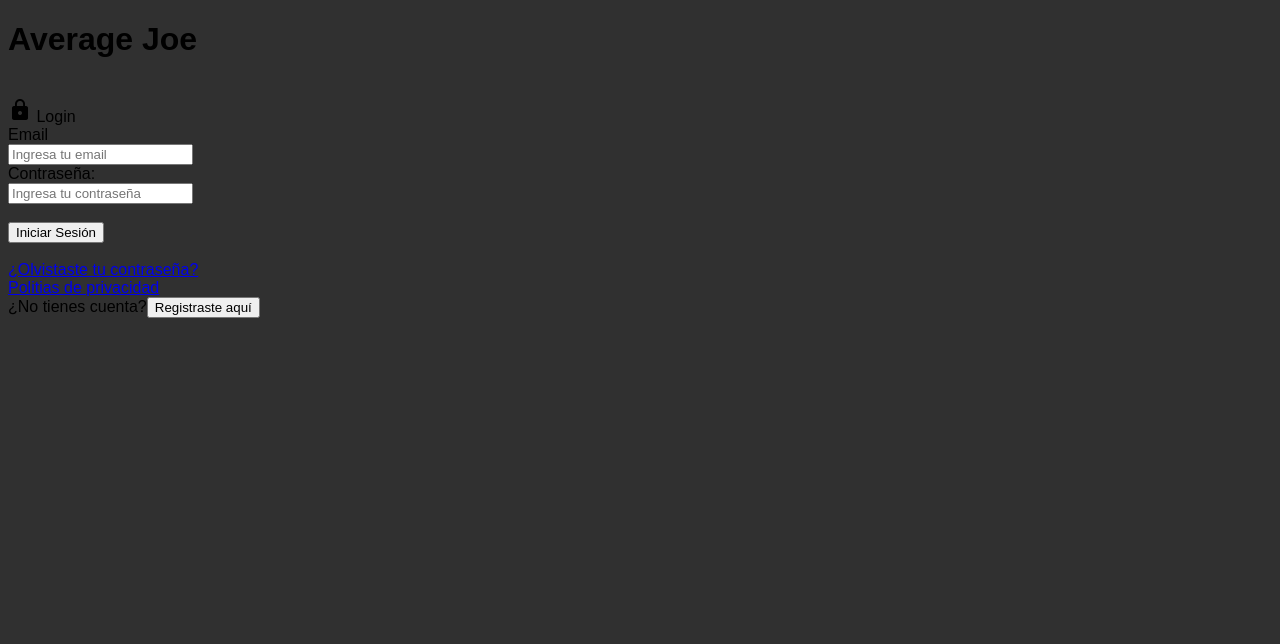
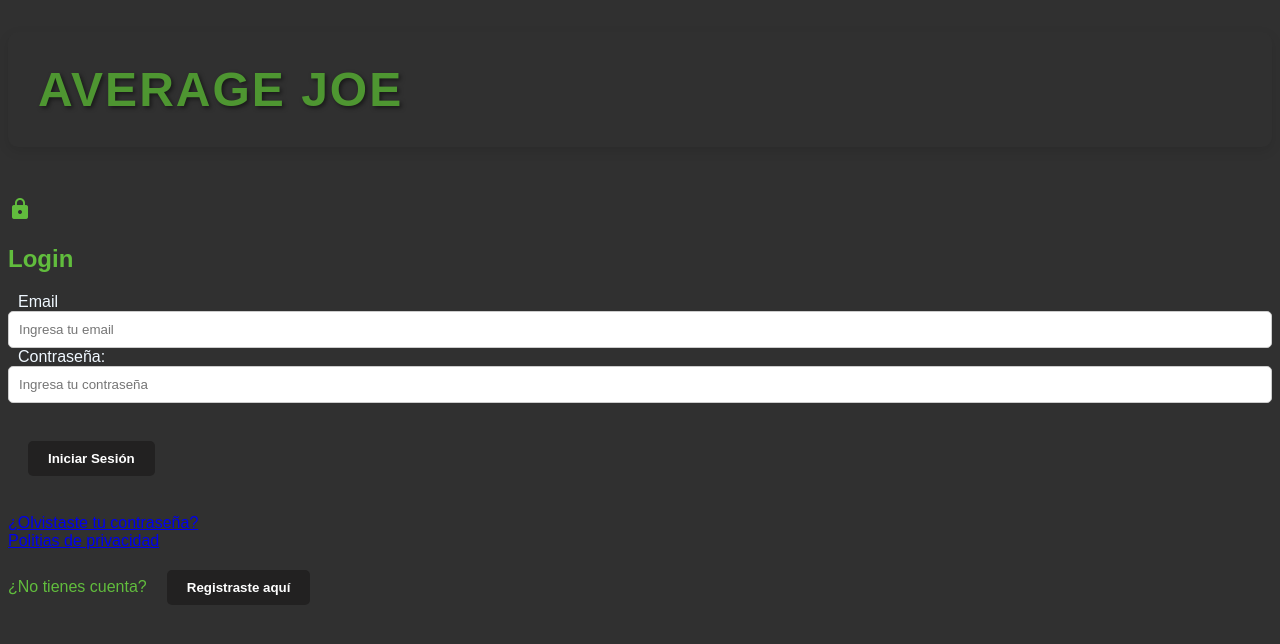
Before and after one commit to SirNicoGonza/Frontend_Gimnasio_Average_Joe, a React (Vite) app: page /login in a window 1280 px wide. Shown: the top 644 px of the page. Built offline with nearby package versions, Linux system fonts and the light colour scheme; no server answers.

Commit message:
Cambios provisorio

```diff
--- /dev/null
+++ b/src/components/Estilo.css
@@ -0,0 +1,76 @@
+.gymname {
+    display: flex;
+    flex-direction: column;
+    align-items: center;
+    justify-content: center;
+    flex-direction: column;
+    align-items: flex-start;
+    gap: 20px;
+    background-color: #303030;
+    padding: 30px;
+    border-radius: 10px;
+    box-shadow: 0 4px 12px rgba(0, 0, 0, 0.1);
+    font-family: 'Bebas Neue', sans-serif;
+    font-size: 3rem;
+    color: #4e9631;
+    letter-spacing: 2px;
+    text-transform: uppercase;
+    text-shadow: 2px 2px 4px rgba(0, 0, 0, 0.5);
+  }
+
+.form-container{
+    display: flex;
+    flex-direction: column;
+    align-items: center;
+    justify-content: center;
+    flex-direction: column;
+    gap: 20px;
+    background-color: #303030;
+    padding: 30px;
+    border: #61bd3d;
+}
+
+.titlenormal {
+    font-size: 1rem;
+    color: #61bd3d;
+}
+
+label {
+    font-size:  1rem;
+    padding: auto;
+    margin: 10px;
+    color:aliceblue;
+}
+
+input {
+    padding: 10px;
+    width: 100%;
+    border: 1px solid #ccc;
+    border-radius: 5px;
+    transition: border-color 0.3s ease; /* Transición para el color del borde */
+    box-sizing: border-box;
+
+}
+
+input:focus {
+    outline: none;
+    background-color: #f0f0f0;
+    border: 1px solid #ccc;
+    border-color: #007bff
+}
+
+.btn1{
+    background-color:  #222121;
+    color: white;
+    border: none;
+    padding: 10px 20px;
+    margin: 20px;
+    border-radius: 5px;
+    cursor: pointer;
+    font-weight: bold;
+    transition: background-color 0.3s ease;
+}
+
+.btn1:hover {
+     background-color: #3a6f25;
+}
--- a/src/components/Login.jsx
+++ b/src/components/Login.jsx
@@ -4,6 +4,7 @@ import { useNavigate, useLocation } from 'react-router-dom';
 import useFetch from '../hooks/useFetch';
 import { useAuth } from '../contexts/AuthContext';
 import { Link } from 'react-router-dom';
+import './Estilo.css'
 
 function Login() {
 	const [email, setEmail] = useState('');
@@ -12,9 +13,10 @@ function Login() {
 	const [errorMensaje, setErrorMensaje] = useState('');
 
 	const [{ data, error, isLoading }, doFetch] = useFetch(
-		`${import.meta.env.VITE_API_URL}/user/login/`,
+		`http://127.0.0.1:5000/user/login`,
 		{
 			method: 'POST',
+			mode: 'cors',
 			body: JSON.stringify({
 				email: email,
 				password: password,
@@ -54,22 +56,24 @@ function Login() {
 	};
 
 	const handleSubmit = (e) => {
+
 		e.preventDefault();
 		setTriggerFetch(true);
-		doFetch();
+		navigate("/perfil");
+		//doFetch();
 	};
 
 	return (
-		<>
-			<h1 id='maintitle'>Average Joe</h1>
+		<div>
+			<h1 className='gymname'>Average Joe</h1>
 			<br />
 			<div id='container-login'>
 				<link
 					href='https://fonts.googleapis.com/icon?family=Material+Icons'
 					rel='stylesheet'
 				/>
-				<div id='title'>
-					<i className='material-icons lock'>lock</i> Login
+				<div className='titlenormal'>
+					<i className='material-icons lock'>lock</i> <h2>Login</h2>
 				</div>
 
 				<form id='login-form' onSubmit={handleSubmit}>
@@ -110,7 +114,7 @@ function Login() {
 					</div>
 					<br />
 					<div className='form-group'>
-						<button type='submit' className='my-button'>
+						<button className='btn1' type='submit'>
 							Iniciar Sesión
 						</button>
 						{isLoading && triggerFetch && <p>Cargando...</p>}
@@ -126,16 +130,16 @@ function Login() {
 				<div className='privacy'>
 					<a href='#'>Politias de privacidad</a>
 				</div>
-				<div className='register'>
+				<div className='titlenormal'>
 					¿No tienes cuenta?
 					<a>
 						<Link to="/registro">
-							<button id='register-link'>Registraste aquí</button>
+							<button className='btn1'>Registraste aquí</button>
 						</Link>
 					</a>
 				</div>
 			</div>
-		</>
+		</div>
 	);
 }
 
--- a/src/components/Registro.jsx
+++ b/src/components/Registro.jsx
@@ -1,12 +1,14 @@
 import React, { useState } from 'react';
 import { useNavigate } from 'react-router-dom';
+import './Estilo.css'
 
 const RegistrationForm = () => {
   const [formData, setFormData] = useState({
-    firstname: '',
-    lastname: '',
+    nombre: '',
+    apellido: '',
     email: '',
-    password: ''
+    password: '',
+    rol: 'socio',
   });
   const [error, setError] = useState('');
   const [loading, setLoading] = useState(false);
@@ -23,7 +25,7 @@ const RegistrationForm = () => {
     setLoading(true);
 
     // Validación de campos
-    if (!formData.firstname || !formData.lastname || !formData.email || !formData.password) {
+    if (!formData.nombre || !formData.apellido || !formData.email || !formData.password) {
       setError('Todos los campos son obligatorios.');
       setLoading(false);
       return;
@@ -36,7 +38,7 @@ const RegistrationForm = () => {
     }
 
     try {
-      const response = await fetch(`http://127.0.0.1:5000/user/registro/`, {
+      const response = await fetch(`http://127.0.0.1:5000/user/registro`, {
         method: 'POST',
         mode: 'cors',
         headers: {
@@ -63,14 +65,15 @@ const RegistrationForm = () => {
 
   return (
     <div className="form-container">
-      <h2>Crear una cuenta</h2>
+      <h1 className='gymname'>Average Joe</h1>
+      <h2 className='titlenormal'>Crear una cuenta</h2>
       <form onSubmit={handleSubmit}>
         <div>
           <label>Nombre:</label>
           <input
             type="text"
-            name="firstname"
-            value={formData.firstname}
+            name="nombre"
+            value={formData.nombre}
             onChange={handleChange}
             required
           />
@@ -79,8 +82,8 @@ const RegistrationForm = () => {
           <label>Apellido:</label>
           <input
             type="text"
-            name="lastname"
-            value={formData.lastname}
+            name="apellido"
+            value={formData.apellido}
             onChange={handleChange}
             required
           />
@@ -108,7 +111,7 @@ const RegistrationForm = () => {
 
         {error && <p style={{ color: 'red' }}>{error}</p>}
 
-        <button type="submit" disabled={loading}>
+        <button className='btn1' type="submit" disabled={loading}>
           {loading ? 'Registrando...' : 'Registrar'}
         </button>
       </form>
--- a/src/contexts/AuthContext.jsx
+++ b/src/contexts/AuthContext.jsx
@@ -19,7 +19,6 @@ function reducer(state, action) {
             return {
                 ...state,
                 token: action.payload,
-                token: localStorage.getItem('token'),
                 isAuthenticated: true,
             };
         case ACTIONS.LOGOUT:
```
Also changed, not shown: src/components/Perfil.jsx (+196 -7 lines), src/assets/gym.svg (added).
